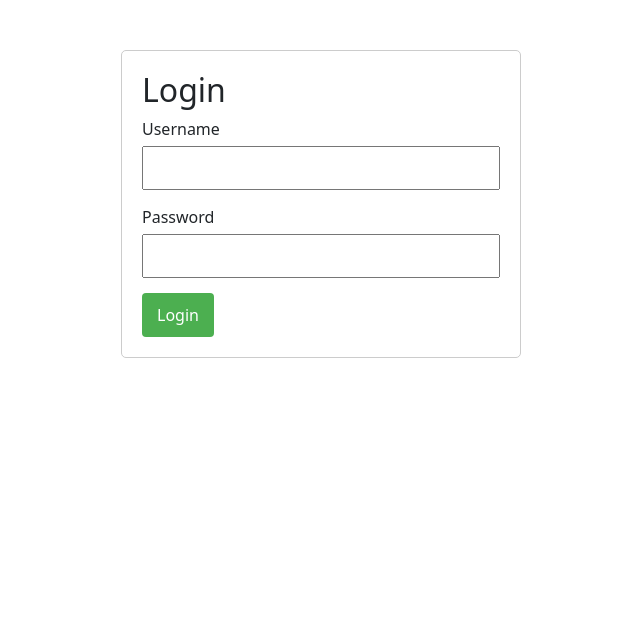
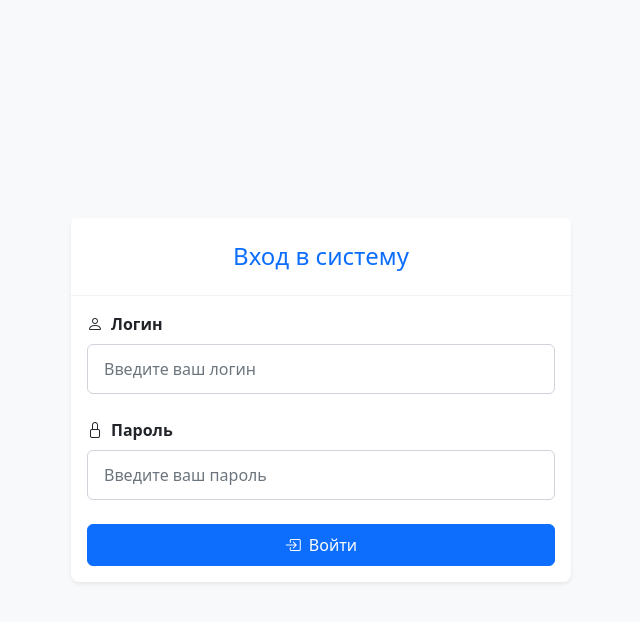
Before and after one commit to thedge19/executive_documentation, a Vue app in the folder frontend/: page /login in a window 1280 px wide. Shown: the top 622 px of the page, without its empty margins (319-959 px from the left). Built offline with nearby package versions, Linux system fonts and the light colour scheme.

Commit message:
feat/ add auth2#6

```diff
--- a/frontend/package.json
+++ b/frontend/package.json
@@ -12,6 +12,7 @@
     "bootstrap": "^5.2.3",
     "bootstrap-icons": "^1.13.1",
     "cors": "^2.8.5",
+    "jwt-decode": "^4.0.0",
     "v-calendar": "^3.1.2",
     "vue": "^3.2.47",
     "vue-router": "^4.1.6"
--- a/frontend/src/views/Login.vue
+++ b/frontend/src/views/Login.vue
@@ -1,29 +1,59 @@
 <template>
-  <div class="login-container">
-    <h2>Login</h2>
+  <main class="bg-light min-vh-100 d-flex align-items-center">
+    <div class="container py-5">
+      <div class="card shadow-sm border-0 mx-auto" style="max-width: 500px;">
+        <div class="card-header bg-white py-4">
+          <h2 class="h4 mb-0 text-center text-primary">Вход в систему</h2>
+        </div>
+
+        <div class="card-body">
           <form @submit.prevent="handleLogin">
-      <div class="form-group">
-        <label for="username">Username</label>
+            <!-- Поле для email/username -->
+            <div class="mb-4">
+              <label for="username" class="form-label fw-semibold">
+                <i class="bi bi-person me-2"></i>Логин
+              </label>
               <input
+                  id="username"
                   type="text"
-            id="username"
+                  class="form-control"
+                  placeholder="Введите ваш логин"
+                  required
                   v-model="username"
+              >
+            </div>
+
+            <!-- Поле для пароля -->
+            <div class="mb-4">
+              <label for="password" class="form-label fw-semibold">
+                <i class="bi bi-lock me-2"></i>Пароль
+              </label>
+              <input
+                  id="password"
+                  type="password"
+                  class="form-control"
+                  placeholder="Введите ваш пароль"
                   required
-        />
+                  v-model="password"
+              >
             </div>
-      <div class="form-group">
-        <label for="password">Password</label>
-        <input
-            type="password"
-            id="password"
-            v-model="password"
-            required
-        />
+
+            <!-- Сообщение об ошибке -->
+            <div v-if="error" class="alert alert-danger mb-4">
+              <i class="bi bi-exclamation-triangle-fill me-2"></i>{{ error }}
             </div>
-      <button type="submit">Login</button>
-      <p v-if="error" class="error">{{ error }}</p>
+
+            <!-- Кнопка входа -->
+            <div class="d-grid">
+              <button type="submit" class="btn btn-primary py-2">
+                <i class="bi bi-box-arrow-in-right me-2"></i>Войти
+              </button>
+            </div>
           </form>
         </div>
+      </div>
+    </div>
+  </main>
 </template>
 
 <script>
@@ -47,28 +77,26 @@ export default {
             username: this.username,
             password: this.password
           })
-        })
+        });
 
         if (!response.ok) {
-          const errorData = await response.json().catch(() => ({}))
-          this.error = errorData.message || 'Login failed'
-          return
+          const errorData = await response.json().catch(() => ({}));
+          this.error = errorData.message || 'Ошибка входа. Проверьте данные и попробуйте снова.';
+          return;
         }
 
-        const data = await response.json()
-        console.log('Login response:', data) // Добавьте эту строку для отладки
+        const data = await response.json();
+        const token = data.token || data.accessToken;
 
-        // Проверьте имя поля с токеном (может быть 'accessToken' вместо 'token')
-        const token = data.token || data.accessToken
         if (!token) {
-          throw new Error('Token not found in response')
+          throw new Error('Не удалось получить токен авторизации');
         }
 
-        localStorage.setItem('token', token)
-        this.$router.push('/')
+        localStorage.setItem('token', token);
+        this.$router.push('/');
       } catch (err) {
-        this.error = err.message || 'Invalid username or password'
-        console.error('Login error:', err)
+        this.error = err.message || 'Произошла ошибка при входе в систему';
+        console.error('Login error:', err);
       }
     }
   }
@@ -76,44 +104,48 @@ export default {
 </script>
 
 <style scoped>
-.login-container {
-  max-width: 400px;
-  padding: 20px;
-  border: 1px solid #ccc;
-  border-radius: 5px;
-  margin: 50px auto 0;
+.card {
+  border-radius: 0.5rem;
 }
 
-.form-group {
-  margin-bottom: 15px;
+.card-header {
+  border-bottom: 1px solid rgba(0, 0, 0, 0.05);
 }
 
-label {
-  display: block;
-  margin-bottom: 5px;
+.form-control {
+  padding: 0.75rem 1rem;
+  border-radius: 0.375rem;
+  border: 1px solid #ced4da;
+  transition: border-color 0.15s ease-in-out, box-shadow 0.15s ease-in-out;
 }
 
-input {
-  width: 100%;
-  padding: 8px;
-  box-sizing: border-box;
+.form-control:focus {
+  border-color: #86b7fe;
+  box-shadow: 0 0 0 0.25rem rgba(13, 110, 253, 0.25);
 }
 
-button {
-  background-color: #4CAF50;
-  color: white;
-  padding: 10px 15px;
-  border: none;
-  border-radius: 4px;
-  cursor: pointer;
+.btn-primary {
+  background-color: #0d6efd;
+  border-color: #0d6efd;
+  font-weight: 500;
+  transition: all 0.2s ease;
 }
 
-button:hover {
-  background-color: #45a049;
+.btn-primary:hover {
+  background-color: #0b5ed7;
+  border-color: #0a58ca;
 }
 
-.error {
-  color: red;
-  margin-top: 10px;
+.alert {
+  border-radius: 0.375rem;
+  padding: 0.75rem 1rem;
+}
+
+.text-primary {
+  color: #0d6efd !important;
+}
+
+.bg-light {
+  background-color: #f8f9fa !important;
 }
 </style>
```
Also changed, not shown: 2 other files (tests, documents, lock files or other folders). Lines whose indentation alone changed are shown as unchanged.
